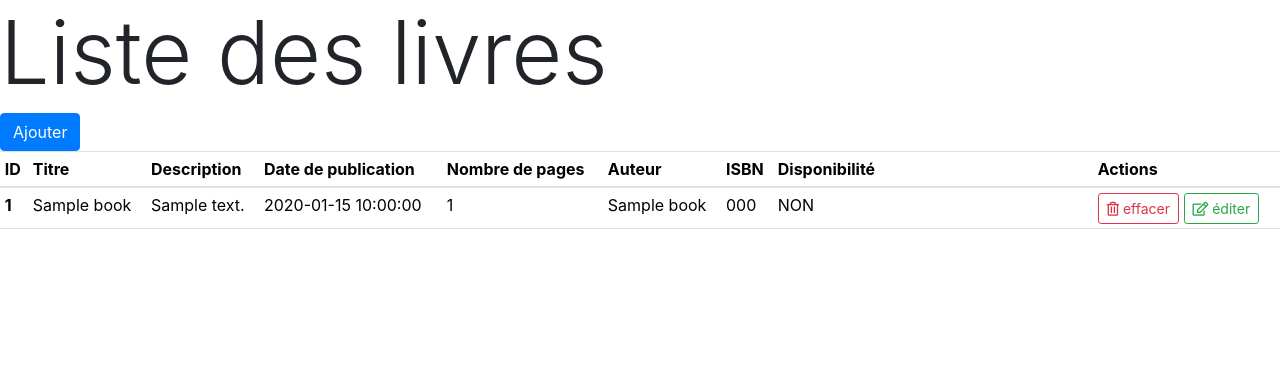
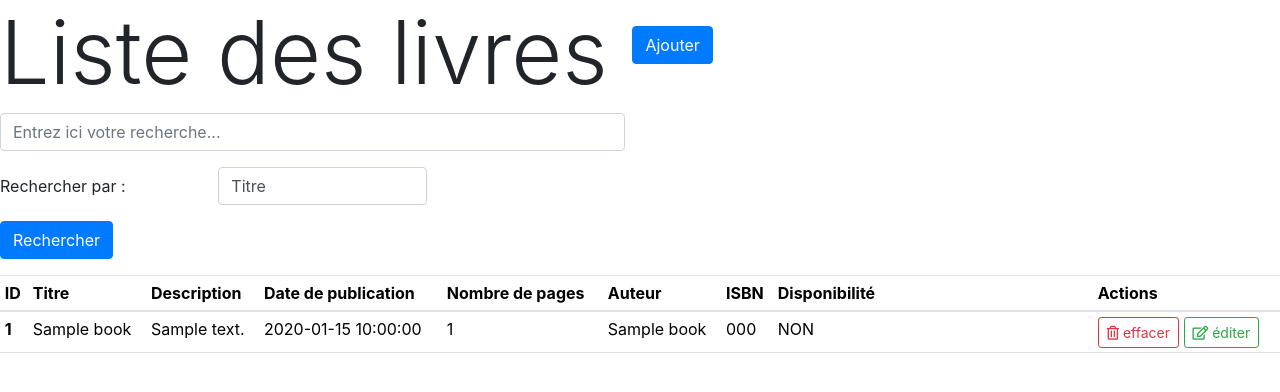
Before and after one commit to Avila-Enzo/tp2-poa, a PHP site: template app-website/Views/book/list.html.twig in a window 1280 px wide. Shown: the part 256-648 px from the top of the page. Run offline with PHP 8.4, Linux system fonts and the light colour scheme; the template is opened without the code that fills it: most values are stand-ins (such as "Sample title", 1, 10 or a date in 2020); some libraries are stand-ins or nearby versions.

Commit message:
Finalisation de l'application

```diff
--- a/app-website/Views/author/list.html.twig
+++ b/app-website/Views/author/list.html.twig
@@ -14,6 +14,7 @@
       <th>ID</th>
       <th>Nom</th>
       <th>Biographie</th>
+      <th>Actions</th>
     </tr>
   </thead>
   <tbody>
--- a/app-website/Views/book/list.html.twig
+++ b/app-website/Views/book/list.html.twig
@@ -1,12 +1,38 @@
 {% extends 'backoffice/backoffice.html.twig' %}
 {% block title %}Liste des livres{% endblock %}
 {% block content_back %}
-<h1 class="display-2">Liste des livres</h1>
-
-  <a href="{{ url( '/books/add') }}" class="btn btn-primary">
+<h1 class="display-2">Liste des livres <a href="{{ url( '/books/add') }}" class="btn btn-primary" style="margin-bottom:30px">
     <i class="las la-reply"></i>
     Ajouter
-  </a>
+  </a></h1>
+
+
+<form action="{{ url( '/books/search') }}" method="GET" enctype="multipart/form-data">
+
+    <div class="form-group row">
+      <div class="col-6">
+        <input type="text" name="term" placeholder="Entrez ici votre recherche..." class="form-control" required/>
+      </div>
+    </div>
+
+    <div class="form-group row">
+      <label class="col-2 col-form-label">Rechercher par :</label>
+      <div class="col-6" style="display: flex; flex-direction: row; justify-content: flex-start; align-items: center;">
+        <select name="method" class="form-control col-4" required>
+            <option value="title">Titre</option>
+            <option value="author">Auteur</option>
+            <option value="isbn">ISBN</option>
+        </select>
+      </div>
+    </div>
+
+    <div class="form-group row">
+      <div class="col-6">
+        <input class="btn btn-primary" type="submit" value="Rechercher" />
+      </div>
+    </div>
+
+</form>
 
 <table class="table table-sm">
   <thead>
--- a/app-website/Views/borrow/list.html.twig
+++ b/app-website/Views/borrow/list.html.twig
@@ -15,6 +15,7 @@
       <th>Utilisateur</th>
       <th>Livre</th>
       <th>Date de rendu maximum</th>
+      <th>Actions</th>
     </tr>
   </thead>
   <tbody>
--- a/app-website/Views/user/list.html.twig
+++ b/app-website/Views/user/list.html.twig
@@ -14,6 +14,7 @@
       <th>ID</th>
       <th>Username</th>
       <th>Retards de rendu</th>
+      <th>Actions</th>
     </tr>
   </thead>
   <tbody>
--- a/app-website/routes.php
+++ b/app-website/routes.php
@@ -14,6 +14,7 @@ $route->addRoute('POST', '/users/edit/{id:[0-9]+}', 'UsersController@update');
 //== Gestion des livres =====================================
 $route->addRoute('GET', '/books', 'BooksController@index');
 $route->addRoute('GET', '/books/delete/{id:[0-9]+}', 'BooksController@delete');
+$route->addRoute('GET', '/books/search', 'BooksController@search');
 $route->addRoute('GET', '/books/edit/{id:[0-9]+}', 'BooksController@edit');
 $route->addRoute('POST', '/books/edit/{id:[0-9]+}', 'BooksController@update');
 $route->addRoute('GET', '/books/add', 'BooksController@add');
```
Also changed, not shown: app-website/Controllers/BooksController.php (+36 -0 lines), app-website/Models/AuthorSearchStrategy.php (+13 -12 lines), app-website/Models/Loader.php (+11 -5 lines).
